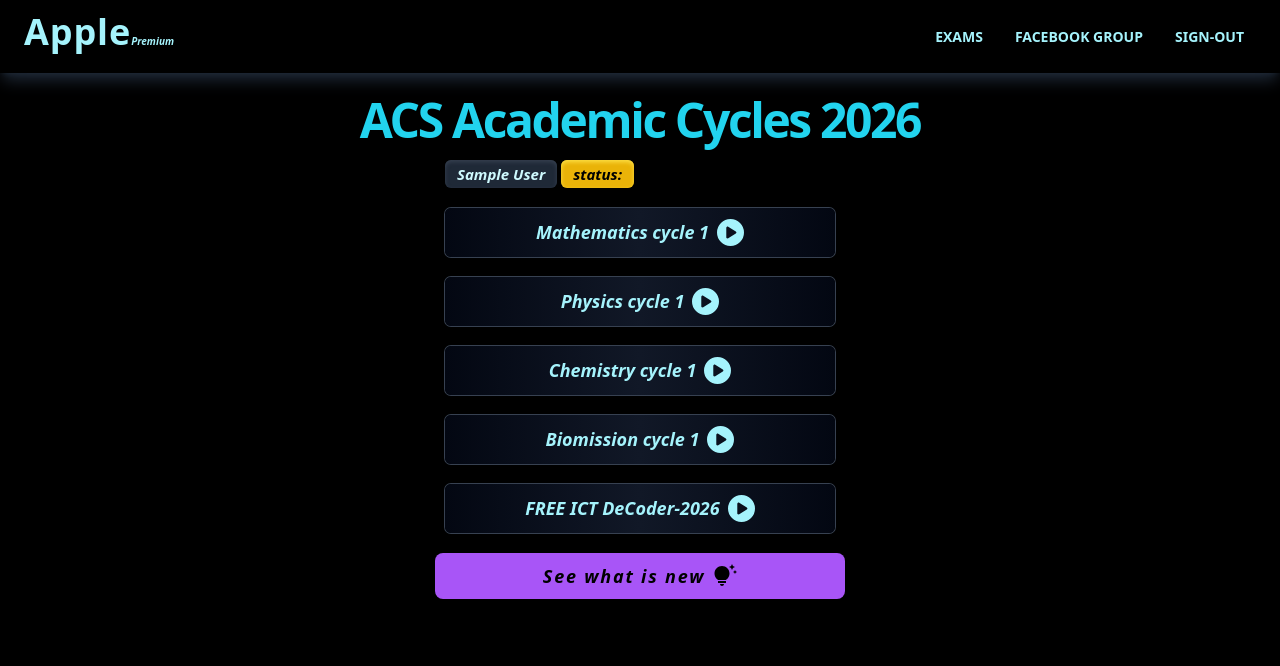
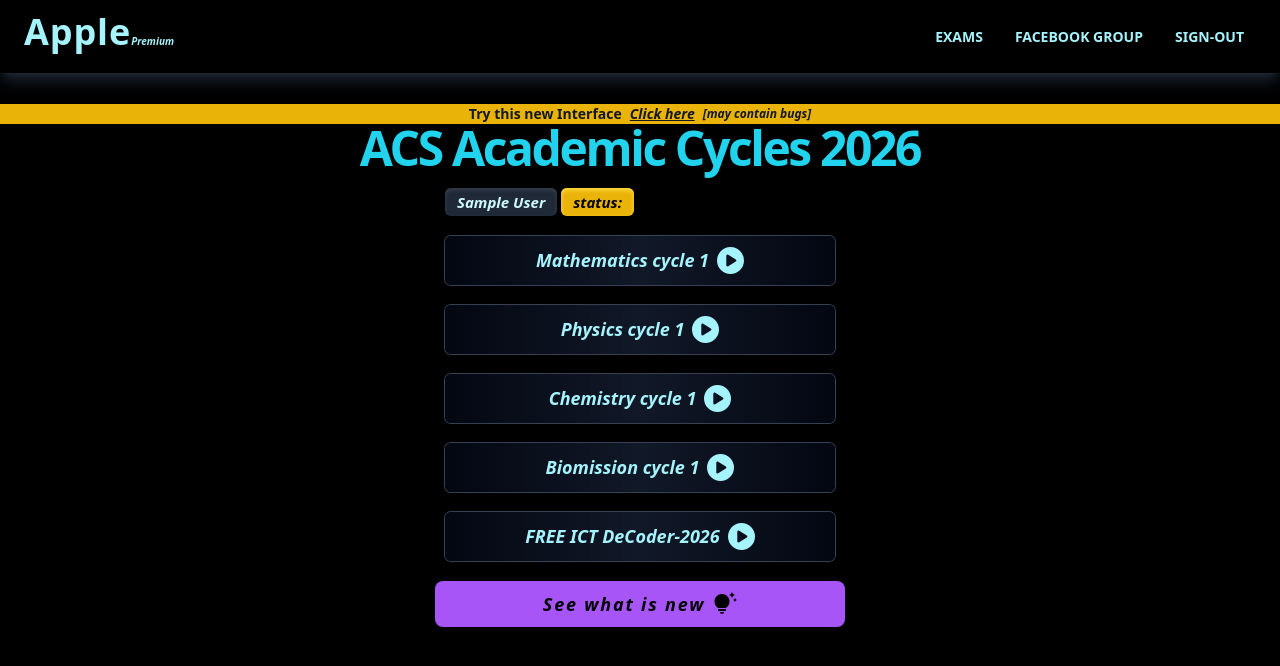
Before and after one commit to FardusWahid/hsc2026, a Next.js app: page / in a window 1280 px wide. Shown: the top 666 px of the page. Built offline with nearby package versions, Linux system fonts and the light colour scheme; no server answers; sample sign-in values are in the browser's storage.

Commit message:
Update page.js

```diff
--- a/src/app/page.js
+++ b/src/app/page.js
@@ -14,6 +14,12 @@ const page = async (prop) => {
 
   return (
     <div className='select-none'>
+
+        <div className='bg-yellow-500 text-gray-900 gap-2 mt-2 flex justify-center items-center'>
+        <h1 className='text-sm font-bold'>Try this new Interface</h1>
+          <a href="https://ipremium.vercel.app" target='_blank' className='underline italic text-sm font-bold'>Click here</a>
+          <p className='text-xs font-bold italic'>[may contain bugs]</p>
+      </div>
 
       <h1 className='chapterHeading md:tracking-tighter'>ACS Academic <span className='max-[446px]:hidden'>Cycles</span> 2026</h1>
 
```
